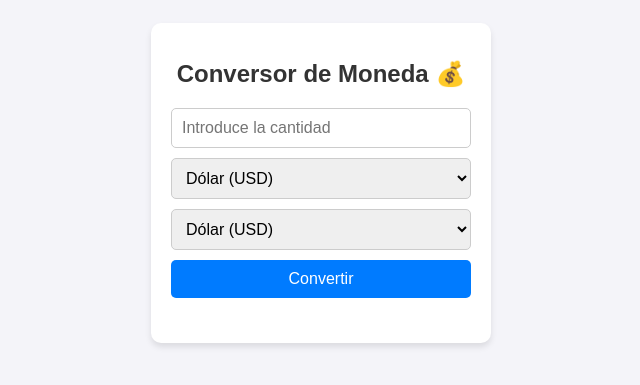
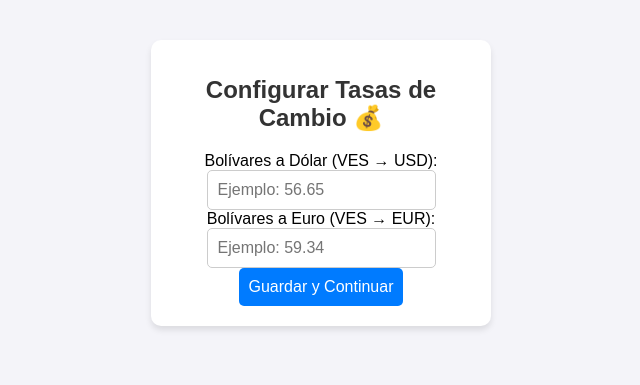
Before and after one commit to mdmolinaz/conversor, a plain HTML site: page index.html in a window 1280 px wide. Shown: the part 217-602 px from the top of the page, without its empty margins (319-959 px from the left). Drawn offline with Linux system fonts and the light colour scheme.

Commit message:
modificacion de index segun separacion de pagina en dos

```diff
--- a/index.html
+++ b/index.html
@@ -1,29 +1,25 @@
 <!DOCTYPE html>
-<html lang="en">
+<html lang="es">
 <head>
   <meta charset="UTF-8">
   <meta name="viewport" content="width=device-width, initial-scale=1.0">
-  <title>Conversor de Moneda</title>
+  <title>Configurar Tasas de Cambio</title>
   <link rel="stylesheet" href="styles.css">
 </head>
 <body>
   <div class="container">
-    <h1>Conversor de Moneda 💰</h1>
-    <div class="converter">
-      <input type="number" id="amount" placeholder="Introduce la cantidad">
-      <select id="fromCurrency">
-        <option value="USD">Dólar (USD)</option>
-        <option value="EUR">Euro (EUR)</option>
-        <option value="MXN">Peso Mexicano (MXN)</option>
-      </select>
-      <select id="toCurrency">
-        <option value="USD">Dólar (USD)</option>
-        <option value="EUR">Euro (EUR)</option>
-        <option value="MXN">Peso Mexicano (MXN)</option>
-      </select>
-      <button id="convertButton">Convertir</button>
-      <div id="result"></div>
-    </div>
+    <h1>Configurar Tasas de Cambio 💰</h1>
+    <form id="exchangeRateForm">
+      <div>
+        <label for="usdRate">Bolívares a Dólar (VES → USD):</label>
+        <input type="number" id="usdRate" placeholder="Ejemplo: 56.65" required>
+      </div>
+      <div>
+        <label for="eurRate">Bolívares a Euro (VES → EUR):</label>
+        <input type="number" id="eurRate" placeholder="Ejemplo: 59.34" required>
+      </div>
+      <button type="submit">Guardar y Continuar</button>
+    </form>
   </div>
   <script src="script.js"></script>
 </body>
```
